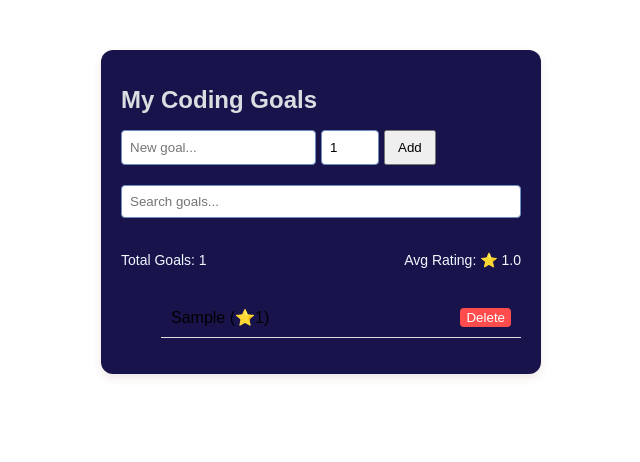
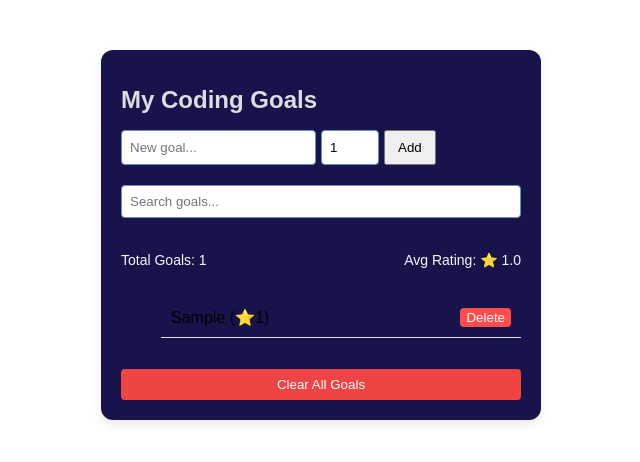
Before and after one commit to temesgen-teka4/VueMastery, a Vue app in the folder vueFirstPro/: page / in a window 1280 px wide. Both pictures are taken after typing "Sample" into the empty fields and a click on the button "Add". Shown: the top 462 px of the page, without its empty margins (319-959 px from the left). Built offline with nearby package versions, Linux system fonts and the light colour scheme.

Commit message:
Day 11: Added Clear All Goals functionality with confirmation

```diff
--- a/vueFirstPro/src/App.vue
+++ b/vueFirstPro/src/App.vue
@@ -38,9 +38,16 @@ function removeGoal(index) {
   }
 }
 
+// አዲስ: ሁሉንም ጎሎች በአንዴ ማጥፊያ ፋንክሽን
+function clearAllGoals() {
+  if (confirm('ሁሉንም ጎሎች ማጥፋት ትፈልጋለህ?')) {
+    goals.value = []
+    errorMessage.value = ''
+  }
+}
+
 const totalGoals = computed(() => goals.value.length)
 
-// አዲስ: የደረጃዎች አማካይ (Average Rating) የሚያሰላ computed
 const averageRating = computed(() => {
   if (goals.value.length === 0) return 0
   const sum = goals.value.reduce((acc, goal) => acc + Number(goal.rating), 0)
@@ -72,8 +79,7 @@ const filteredGoals = computed(() => {
       {{ errorMessage }}
     </p>
 
-    <!-- የስታትስቲክስ ማሳያ (Total & Average) -->
-    <div v-else style="display: flex; justify-content: space-between; color: aliceblue; margin-bottom: 15px; font-size: 14px;">
+    <div v-else style="display: flex; justify-content: space-between; color: aliceblue; margin-bottom: 15px; font-size: 14px; align-items: center;">
       <p>Total Goals: {{ totalGoals }}</p>
       <p>Avg Rating: ⭐ {{ averageRating }}</p>
     </div>
@@ -87,6 +93,15 @@ const filteredGoals = computed(() => {
       />
     </ul>
     <p v-else style="color: gray; text-align: center;">No Goals Found!</p>
+
+    <!-- ሁሉንም ማጥፊያ ቁልፍ (Clear All Button) -->
+    <button
+      v-if="goals.length > 0"
+      @click="clearAllGoals"
+      style="width: 100%; margin-top: 15px; background-color: #ef4444; color: white; border: none; border-radius: 4px; padding: 8px; cursor: pointer;"
+    >
+      Clear All Goals
+    </button>
   </div>
 </template>
 
```
Also changed, not shown: 1 other file (tests, documents, lock files or other folders).
